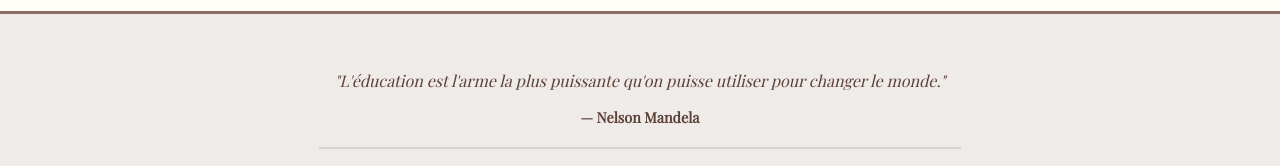
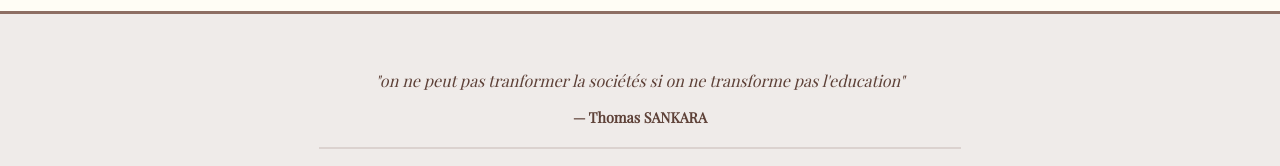
Before and after one commit to wilfriednikiema003-ops/reussites-examens, a plain HTML site: page index.html in a window 1280 px wide. Shown: the part 1151-1317 px from the top of the page. Drawn offline with nearby package versions, Linux system fonts and the light colour scheme.

Commit message:
Update footer quote and author in index.html

```diff
--- a/index.html
+++ b/index.html
@@ -103,8 +103,8 @@
 
 </html><footer class="site-footer">
         <div class="citation-footer">
-            <p>"L'éducation est l'arme la plus puissante qu'on puisse utiliser pour changer le monde."</p>
-            <span>— Nelson Mandela</span>
+            <p>"on ne peut pas tranformer la sociétés si on ne transforme pas l'education"</p>
+            <span>— Thomas SANKARA </span>
         </div>
 
         <hr style="width: 50%; border: 0.5px solid rgba(141, 110, 99, 0.2); margin: 20px auto;">
```
